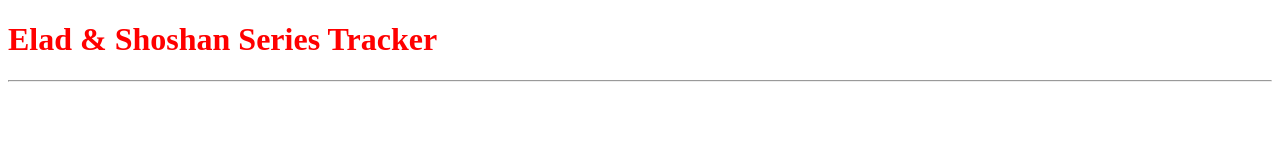
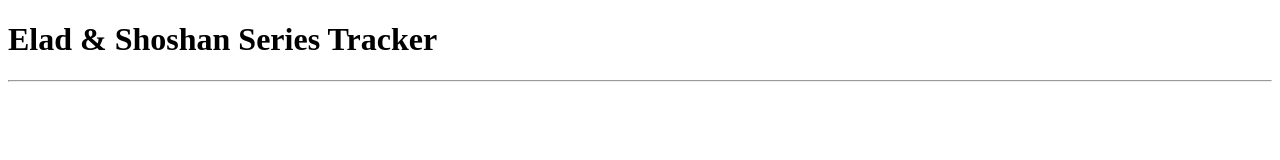
Before and after one commit to eladrotm/Series_Tracker, a plain HTML site: page index.html in a window 1280 px wide. Drawn offline with Linux system fonts and the light colour scheme.

Commit message:
Update index.html

```diff
--- a/index.html
+++ b/index.html
@@ -6,7 +6,7 @@
 </head>
 
 <body>
-  <h1 style="color:red">Elad & Shoshan Series Tracker</h1><hr>
+  <h1>Elad & Shoshan Series Tracker</h1><hr>
 
 </body>
 
```
